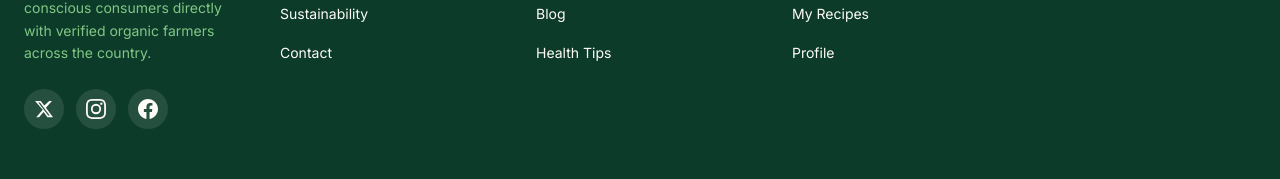
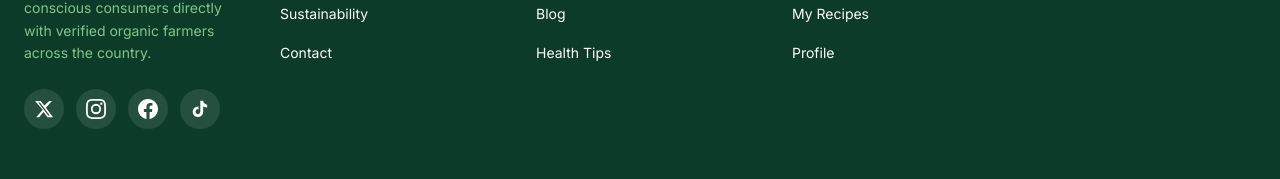
Before and after one commit to MensahNKSelorm/legit-organic, a Next.js app in the folder frontend/: page / in a window 1280 px wide. Shown: the part 3997-4176 px from the top of the page. Built offline with nearby package versions, Linux system fonts and the light colour scheme; no server answers.

Commit message:
feat: update social media links and add Tiktok

```diff
--- a/frontend/components/layout/Footer.tsx
+++ b/frontend/components/layout/Footer.tsx
@@ -54,8 +54,10 @@ export default function Footer() {
             {/* Social icons */}
             <div className="flex gap-3">
               <a
-                href="#"
+                href="https://x.com/legitorganicltd"
                 aria-label="Follow us on Twitter"
+                target="_blank"
+                rel="noopener noreferrer"
                 className="w-10 h-10 rounded-full bg-white/10 hover:bg-[#F4C430] hover:text-[#0D3B2A] flex items-center justify-center transition-colors duration-200 text-white"
               >
                 <svg width="20" height="20" viewBox="0 0 24 24" fill="currentColor">
@@ -63,8 +65,10 @@ export default function Footer() {
                 </svg>
               </a>
               <a
-                href="#"
+                href="https://instagram.com/legitorganic_ltd"
                 aria-label="Follow us on Instagram"
+                target="_blank"
+                rel="noopener noreferrer"
                 className="w-10 h-10 rounded-full bg-white/10 hover:bg-[#F4C430] hover:text-[#0D3B2A] flex items-center justify-center transition-colors duration-200 text-white"
               >
                 <svg width="20" height="20" viewBox="0 0 24 24" fill="currentColor">
@@ -72,12 +76,25 @@ export default function Footer() {
                 </svg>
               </a>
               <a
-                href="#"
+                href="https://facebook.com/legitorganic9"
                 aria-label="Follow us on Facebook"
+                target="_blank"
+                rel="noopener noreferrer"
                 className="w-10 h-10 rounded-full bg-white/10 hover:bg-[#F4C430] hover:text-[#0D3B2A] flex items-center justify-center transition-colors duration-200 text-white"
               >
                 <svg width="20" height="20" viewBox="0 0 24 24" fill="currentColor">
                   <path d="M24 12.073c0-6.627-5.373-12-12-12s-12 5.373-12 12c0 5.99 4.388 10.954 10.125 11.854v-8.385H7.078v-3.47h3.047V9.43c0-3.007 1.792-4.669 4.533-4.669 1.312 0 2.686.235 2.686.235v2.953H15.83c-1.491 0-1.956.925-1.956 1.874v2.25h3.328l-.532 3.47h-2.796v8.385C19.612 23.027 24 18.062 24 12.073z"/>
+                </svg>
+              </a>
+              <a
+                href="https://tiktok.com/@legitorganicltd"
+                aria-label="Follow us on TikTok"
+                target="_blank"
+                rel="noopener noreferrer"
+                className="w-10 h-10 rounded-full bg-white/10 hover:bg-[#F4C430] hover:text-[#0D3B2A] flex items-center justify-center transition-colors duration-200 text-white"
+              >
+                <svg viewBox="0 0 24 24" fill="currentColor" width="20" height="20">
+                  <path d="M19.59 6.69a4.83 4.83 0 01-3.77-4.25V2h-3.45v13.67a2.89 2.89 0 01-2.88 2.5 2.89 2.89 0 01-2.89-2.89 2.89 2.89 0 012.89-2.89c.28 0 .54.04.79.1V9.01a6.33 6.33 0 00-.79-.05 6.34 6.34 0 00-6.34 6.34 6.34 6.34 0 006.34 6.34 6.34 6.34 0 006.33-6.34V8.69a8.18 8.18 0 004.79 1.54V6.78a4.85 4.85 0 01-1.02-.09z"/>
                 </svg>
               </a>
             </div>
```
